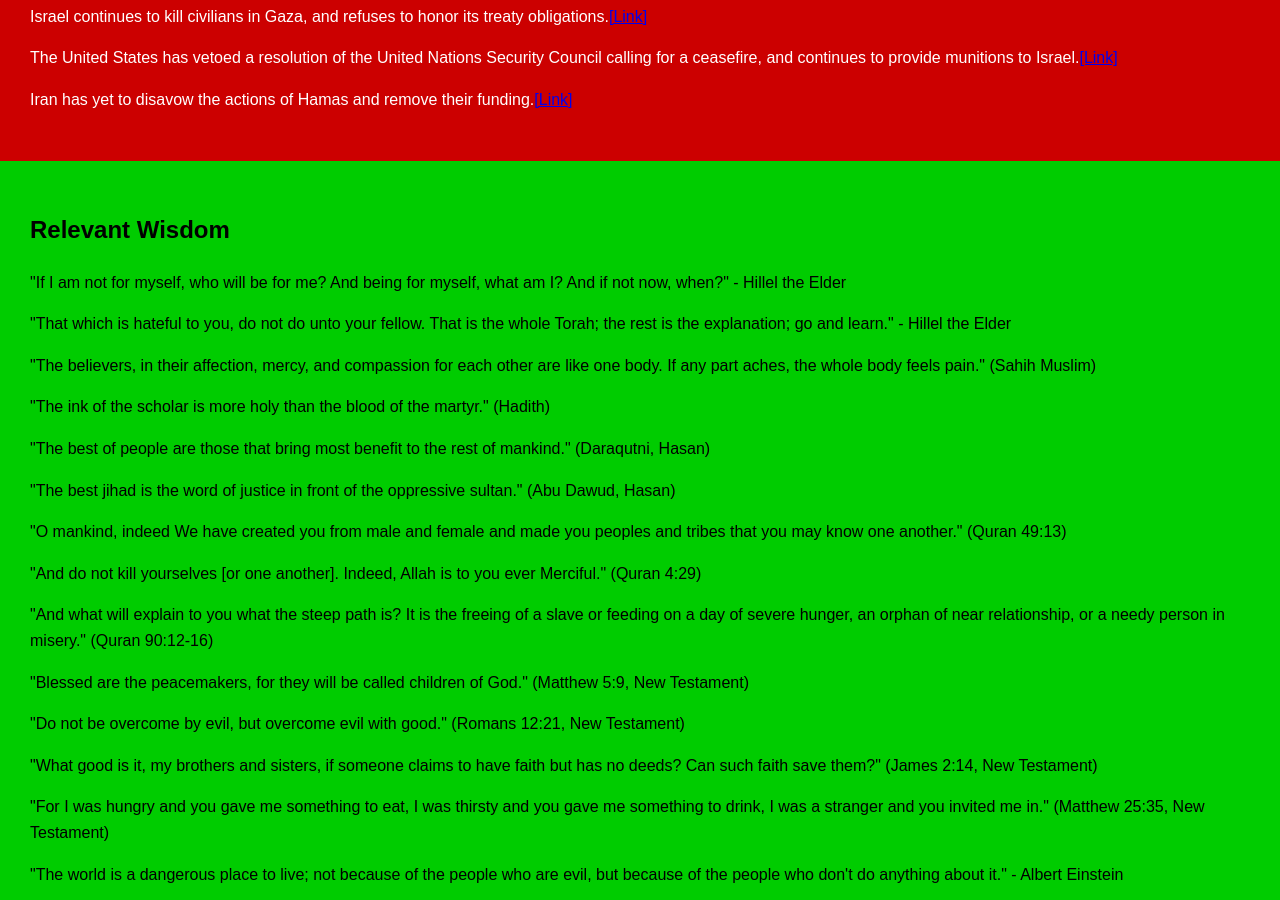
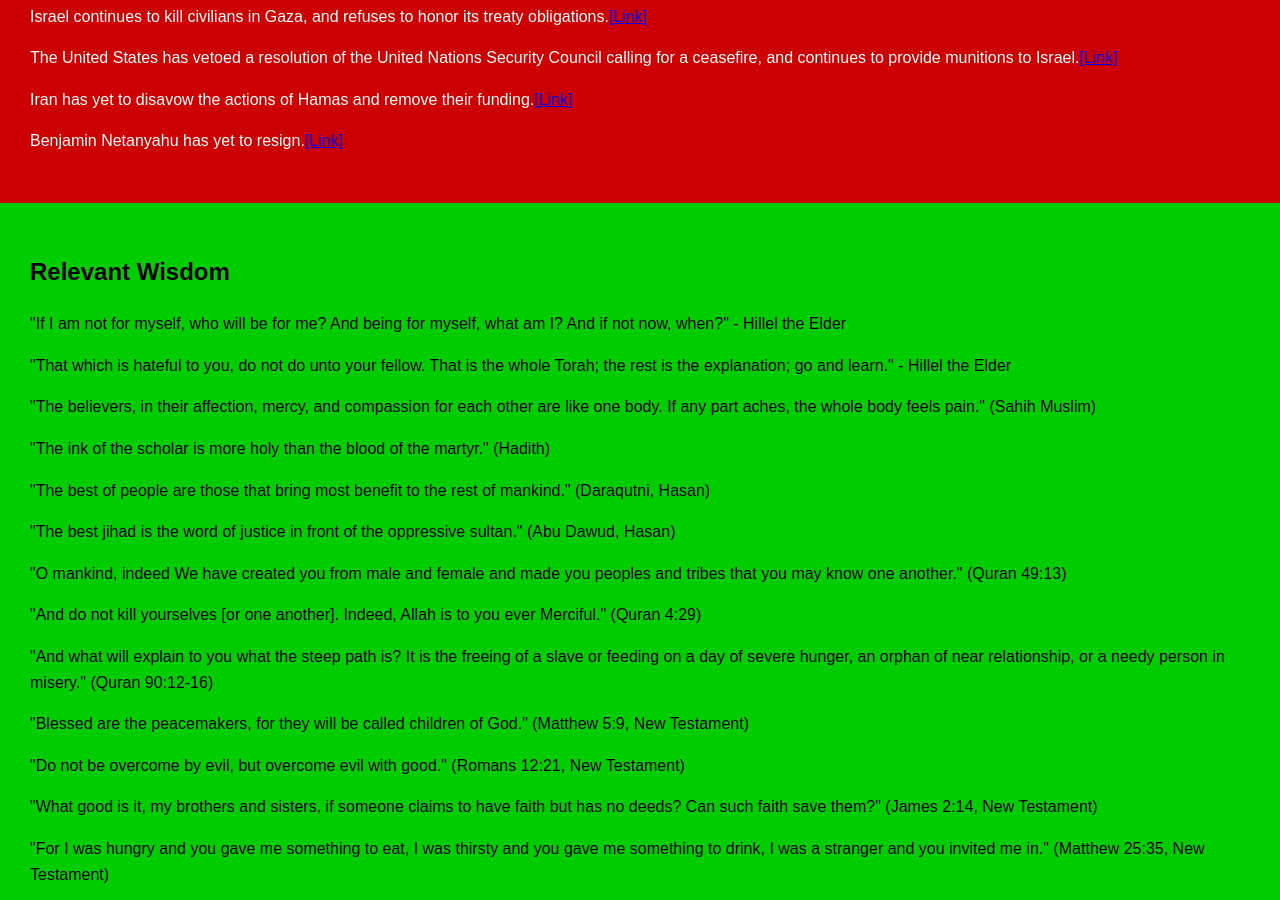
Before and after one commit to eric-htt/peace, a plain HTML site: page index.html in a window 1280 px wide. Shown: the part 1400-2300 px from the top of the page. Drawn offline with Linux system fonts and the light colour scheme.

Commit message:
added deeper links

```diff
--- a/index.html
+++ b/index.html
@@ -93,10 +93,11 @@
 
     <div class="container obstacle">
       <h2>Current Obstacles to Peace</h2>
-      <p>Hamas has yet to unilaterally release hostages and surrender unconditionally.<a href="https://www.haaretz.com/">[Link]</a></p>
-      <p>Israel continues to kill civilians in Gaza, and refuses to honor its treaty obligations.<a href="https://qudsnen.co/">[Link]</a></p>
-      <p>The United States has vetoed a resolution of the United Nations Security Council calling for a ceasefire, and continues to provide munitions to Israel.<a href="https://www.tehrantimes.com/">[Link]</a></p>
-      <p>Iran has yet to disavow the actions of Hamas and remove their funding.<a href="https://www.nytimes.com/">[Link]</a></p>
+      <p>Hamas has yet to unilaterally release hostages and surrender unconditionally.<a href="https://www.haaretz.com/haaretz-explains/2023-11-23/ty-article-magazine/.premium/how-haaretz-is-counting-israels-dead-from-the-october-7-hamas-attack/0000018b-d42c-d423-affb-f7afe1a70000">[Link]</a></p>
+      <p>Israel continues to kill civilians in Gaza, and refuses to honor its treaty obligations.<a href="https://qudsnen.co/israel-war-on-gaza-enters-its-third-month/">[Link]</a></p>
+      <p>The United States has vetoed a resolution of the United Nations Security Council calling for a ceasefire, and continues to provide munitions to Israel.<a href="https://www.tehrantimes.com/news/492359/Gaza-s-Blood-on-America-s-Hand">[Link]</a></p>
+      <p>Iran has yet to disavow the actions of Hamas and remove their funding.<a href="https://www.nytimes.com/2023/12/08/world/middleeast/iran-israel-houthis.html">[Link]</a></p>
+      <p>Benjamin Netanyahu has yet to resign.<a href="https://www.haaretz.com/israel-news/2023-12-10/ty-article/.premium/netanyahu-must-be-politically-destroyed-or-israel-will-go-down-with-him/0000018c-530f-db23-ad9f-7bdfeca10000?utm_source=App_Share&utm_medium=iOS_Native">[Link]</a></p>
     </div>
 
     <div class="container wisdom">
```
